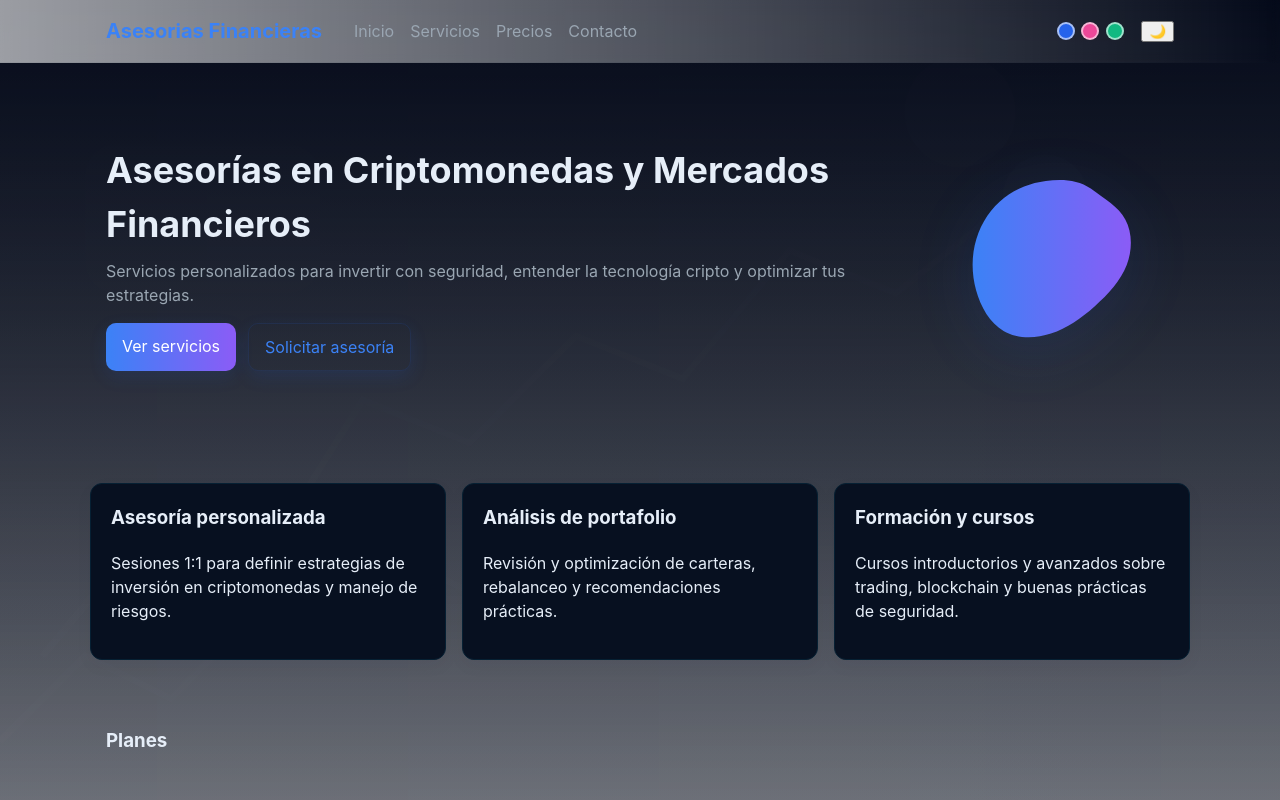
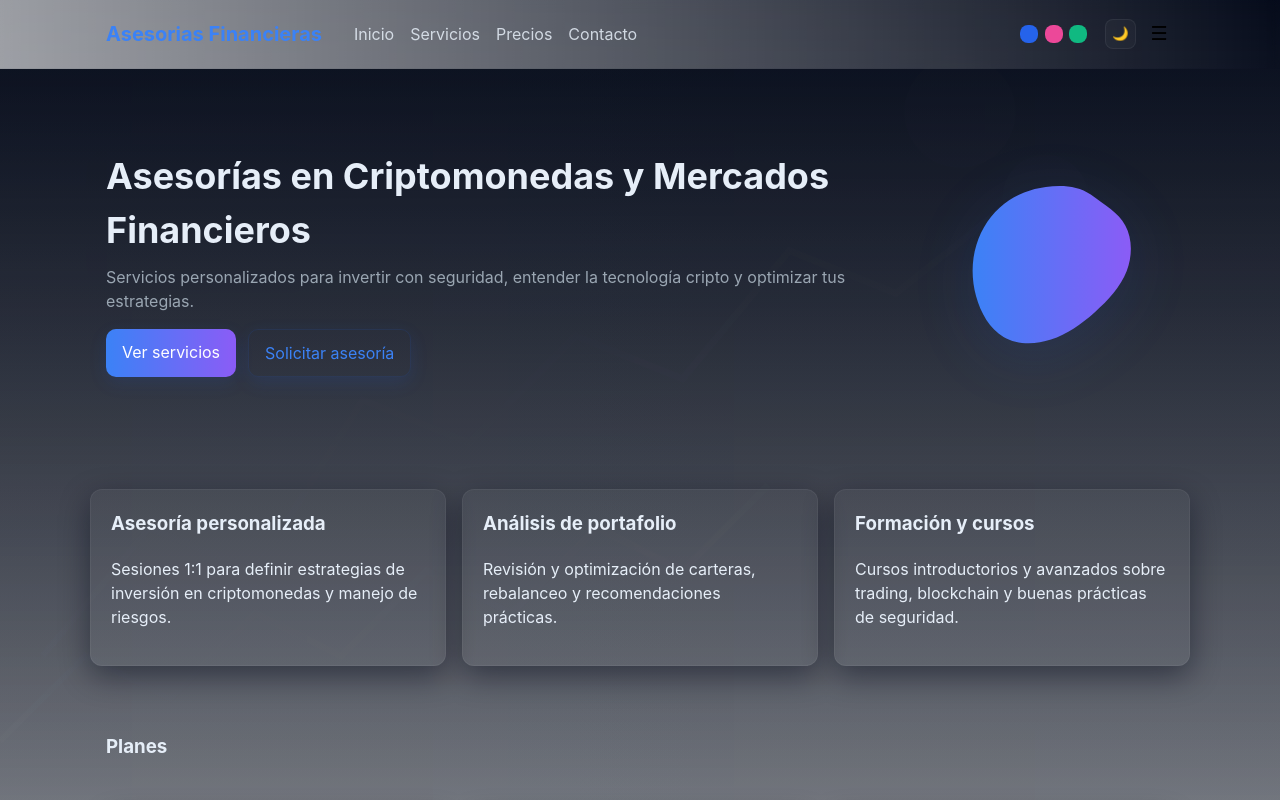
Before and after one commit to LucasRpoR/LucasRepo, a plain HTML site: page index.html in a window 1280 px wide. Shown: the top 800 px of the page. Drawn offline with Linux system fonts and the dark colour scheme.

Commit message:
Dark mode: fix contrast, reset action buttons and remove white box from sun toggle

```diff
--- a/styles.css
+++ b/styles.css
@@ -98,3 +98,22 @@ body.dark .features article{background:rgba(255,255,255,0.02);border-color:rgba(
 body.dark{background:#081226;color:#e6eef8}
 body.dark .site-header{border-bottom-color:rgba(255,255,255,0.04)}
 body.dark .features article{background:#071028}
+
+/* Improve contrast and controls in dark mode */
+/* Reset action buttons (theme toggle, sun icon) so they don't show white boxes */
+.actions button, .menu-toggle{background:transparent;border:none;padding:.4rem;border-radius:8px;display:inline-flex;align-items:center;justify-content:center}
+#darkToggle{background:transparent;border:1px solid rgba(0,0,0,0.04);}
+
+@media (prefers-color-scheme:dark){
+  /* make header links readable */
+  .site-header .nav a{color:rgba(230,238,248,0.85)}
+  .site-header .logo{color:var(--accent)}
+  /* tone down bg-layer slightly and ensure overlay doesn't fully hide content */
+  .bg-layer{opacity:0.08}
+  body::before{background: linear-gradient(180deg, rgba(2,6,23,0.42), rgba(2,6,23,0.08));}
+  /* make cards slightly lighter so text contrasts */
+  .features article{background:rgba(255,255,255,0.04);border-color:rgba(255,255,255,0.05);box-shadow:0 10px 30px rgba(2,6,23,0.45)}
+  .features article h3, .features article p{color:var(--text)}
+  /* style darkToggle for dark mode (subtle, no white box) */
+  #darkToggle{background:rgba(255,255,255,0.03);border:1px solid rgba(255,255,255,0.06)}
+}
```
